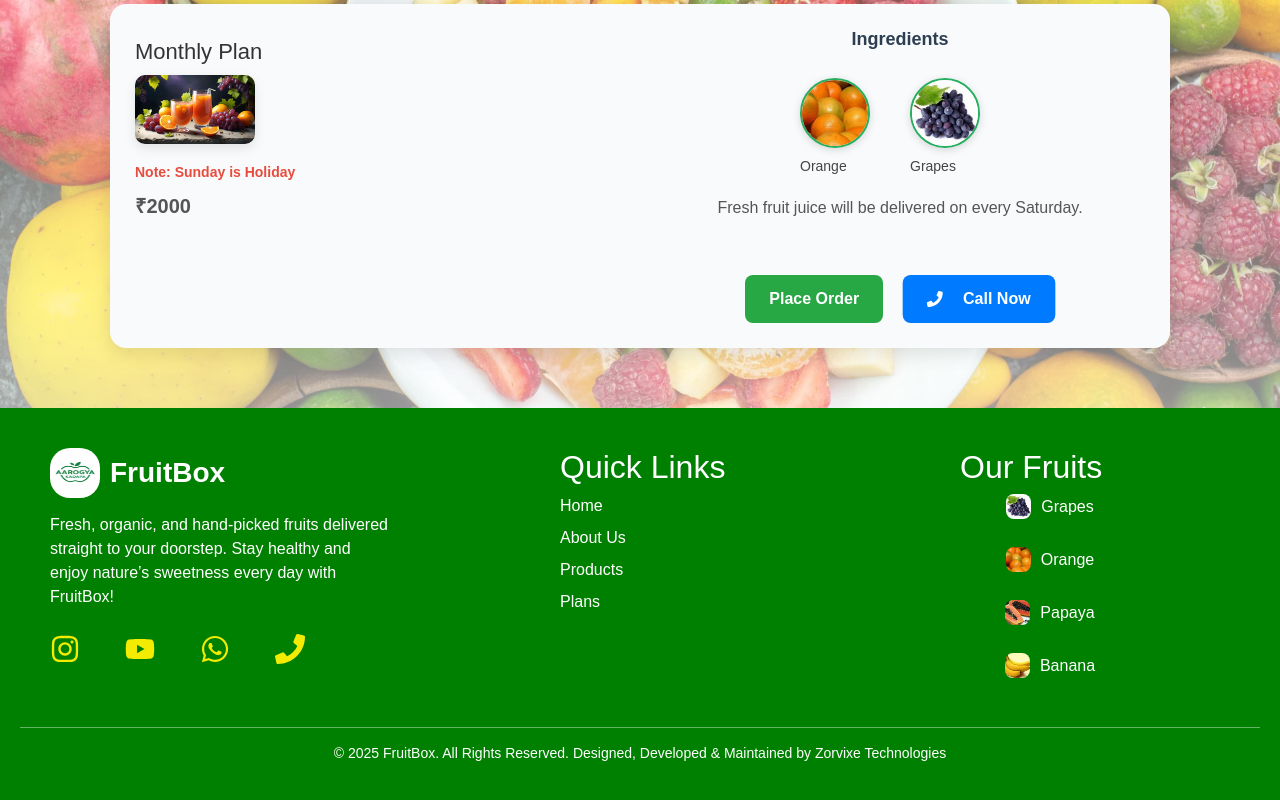
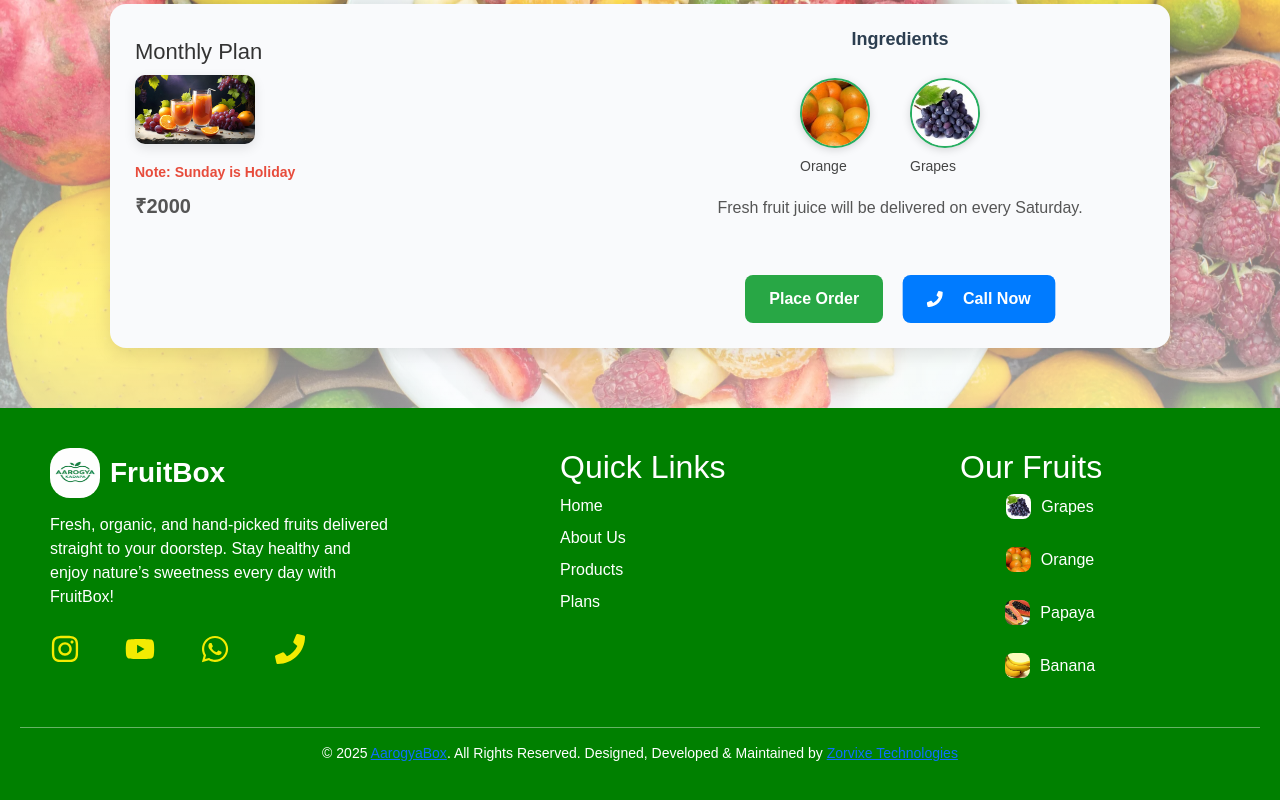
Before and after one commit to Zorvixe/fruitbox, a React (Create React App) app: page /plans in a window 1280 px wide. Shown: the part 1154-1954 px from the top of the page. Built offline with nearby package versions, Linux system fonts and the light colour scheme.

Commit message:
first commit

```diff
--- a/src/components/Footer.js
+++ b/src/components/Footer.js
@@ -64,7 +64,7 @@ const Footer = () => {
       </div>
 
       <div className="footer-bottom">
-        <p>© {new Date().getFullYear()} FruitBox. All Rights Reserved. Designed, Developed & Maintained by Zorvixe Technologies</p>
+        <p>© {new Date().getFullYear()} <a href='/'>AarogyaBox</a>. All Rights Reserved. Designed, Developed & Maintained by <a href='https://www.zorvixetechnologies.com'>Zorvixe Technologies</a></p>
       </div>
     </footer>
   )
```
